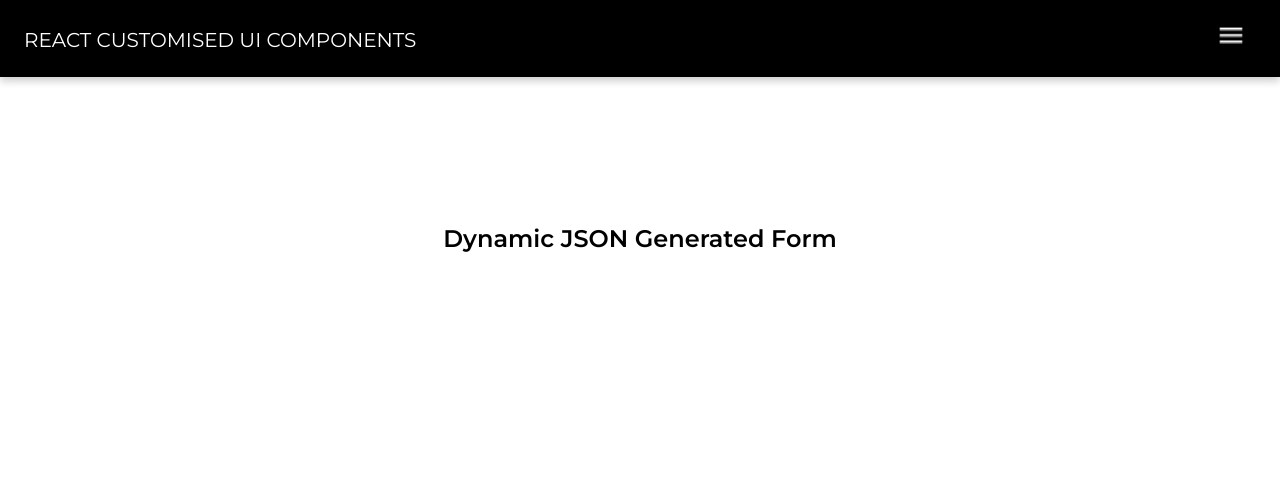
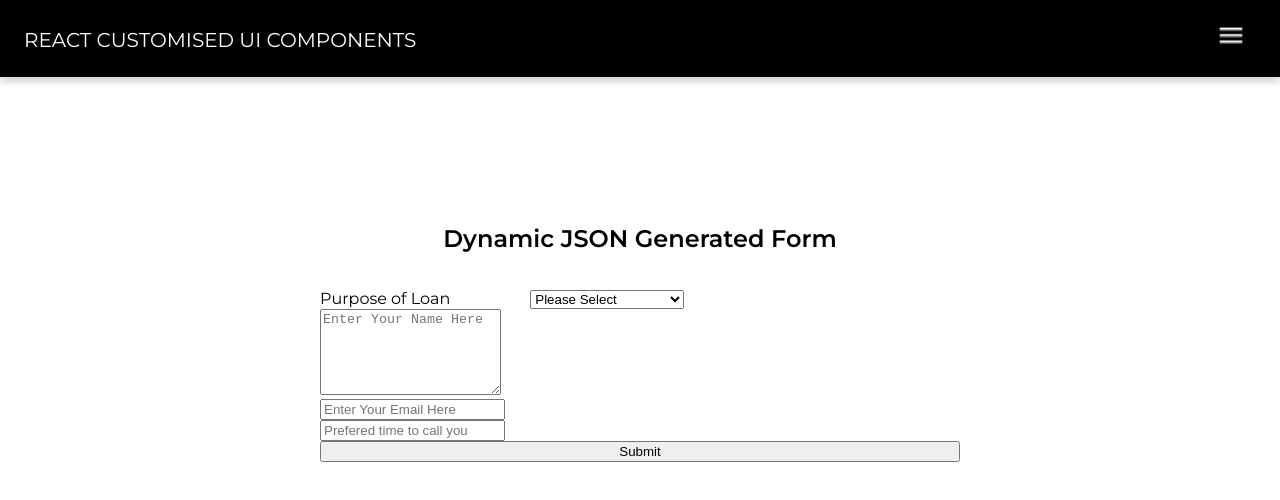
Before and after one commit to sleeplesseditor/CustomisedReactUIComponents, a React (Create React App) app: page /json-form in a window 1280 px wide. Shown: the top 500 px of the page. Built offline with nearby package versions, Linux system fonts and the light colour scheme.

Commit message:
Initial form created with dummy data

```diff
--- a/src/App.css
+++ b/src/App.css
@@ -107,3 +107,20 @@ body {
 .orientation-button:hover {
   background-color: rgb(70, 150, 241);
 }
+
+/* JSON FORM */
+.json-form {
+  display: flex;
+  flex-direction: column;
+  width: 50%;
+  padding: 1rem;
+}
+
+.dropdown-label {
+  margin-right: 5rem;
+  font-weight: 400;
+}
+
+.form-input-textfield {
+  width: 100%;
+}
--- a/src/components/JSONForm/JSONForm.js
+++ b/src/components/JSONForm/JSONForm.js
@@ -1,10 +1,104 @@
-import React from "react";
+import React, { Component } from "react";
+import { DropDownSelect, InputTextField, TextAreaField } from './helpers';
 
-export default function JSONForm() {
+class JSONForm extends Component {
+    state = {
+        fields: [
+            {
+                placeholder: "Purpose of Loan",
+                name: "name",
+                input_type: "dropdown",
+                required: true,
+                values: [
+                    "Home Loan",
+                    "Business Loan",
+                    "Working Capital",
+                    "Personal Loan",
+                    "Education Loan",
+                    "Loan Against Property",
+                    "Others"
+                ]
+            },
+            {
+                placeholder: "Enter Your Name Here",
+                name: "remaining_values",
+                input_type: "big_text",
+                required: true
+            },
+            {
+                placeholder: "Enter Your Email Here",
+                name: "email",
+                input_type: "text",
+                required: true
+            },
+            {
+                placeholder: "Prefered time to call you",
+                name: "contact_time",
+                input_type: "text",
+                required: true
+            }
+        ]
+    }
 
-    return (
-        <div>
+    submitForm = event => {
+        const { fields, ...inputFields } = this.state;
+        console.log(inputFields);
+        event.preventDefault();
+    }
 
-        </div>
-    );
-}
+    _handleChange = event => {
+        this.setState({
+            [event.currentTarget.name]: event.currentTarget.value
+        });
+    };
+
+    render() {
+        const { fields } = this.state;
+        return (
+            <form
+                className="json-form"
+                onSubmit={this.submitForm}
+            >
+                {fields.map(form => {
+                    if (form.input_type === "text") {
+                        return (
+                            <InputTextField
+                                name={form.name}
+                                placeholder={form.placeholder}
+                                required={form.required}
+                                key={form.placeholder}
+                                _handleChange={this._handleChange}
+                            />
+                        );
+                    }
+                    if (form.input_type === "big_text") {
+                        return (
+                            <TextAreaField
+                                name={form.name}
+                                placeholder={form.placeholder}
+                                required={form.required}
+                                key={form.placeholder}
+                                _handleChange={this._handleChange}
+                            />
+                        );
+                    }
+                    if (form.input_type === "dropdown") {
+                        return (
+                            <DropDownSelect
+                                name={form.name}
+                                placeholder={form.placeholder}
+                                required={form.required}
+                                val={form.values}
+                                key={form.placeholder}
+                                _handleChange={this._handleChange}
+                            />
+                        );
+                    }
+                })}
+                <input type="submit" />
+            </form>
+        )
+    }
+};
+
+export default JSONForm;
--- /dev/null
+++ b/src/components/JSONForm/helpers/DropDownSelect.js
@@ -0,0 +1,19 @@
+import React from 'react';
+
+const DropDownSelect = ({ name, placeholder, required, val, _handleChange }) => (
+    <div>
+        <label className="dropdown-label">{placeholder}</label>
+        <select
+            name={name}
+            required={required}
+            onChange={_handleChange}
+        >
+            <option value="">Please Select</option>
+            {val.map(
+                values => <option value={values} key={values}>{values}</option>
+            )}
+        </select>
+    </div>
+);
+
+export default DropDownSelect;
--- /dev/null
+++ b/src/components/JSONForm/helpers/InputTextField.js
@@ -0,0 +1,16 @@
+import React from 'react';
+
+const InputTextField = ({ name, placeholder, required, _handleChange }) => (
+    <div className="form-input-textfield">
+        <input
+            type="text"
+            name={name}
+            required={required}
+            autoComplete="off"
+            placeholder={placeholder}
+            onChange={+_handleChange}
+        />
+    </div>
+);
+
+export default InputTextField;
--- /dev/null
+++ b/src/components/JSONForm/helpers/TextAreaField.js
@@ -0,0 +1,17 @@
+import React from 'react';
+
+const TextAreaField = ({ name, placeholder, required, _handleChange }) => (
+    <div>
+        <textarea
+            type="text"
+            name={name}
+            required={required}
+            style={{ height: "80px" }}
+            autoComplete="off"
+            placeholder={placeholder}
+            onChange={+_handleChange}
+        />
+    </div>
+);
+
+export default TextAreaField;
--- /dev/null
+++ b/src/components/JSONForm/helpers/index.js
@@ -0,0 +1,9 @@
+import DropDownSelect from './DropDownSelect';
+import InputTextField from './InputTextField';
+import TextAreaField from './TextAreaField';
+
+export {
+    DropDownSelect,
+    InputTextField,
+    TextAreaField
+};
```
